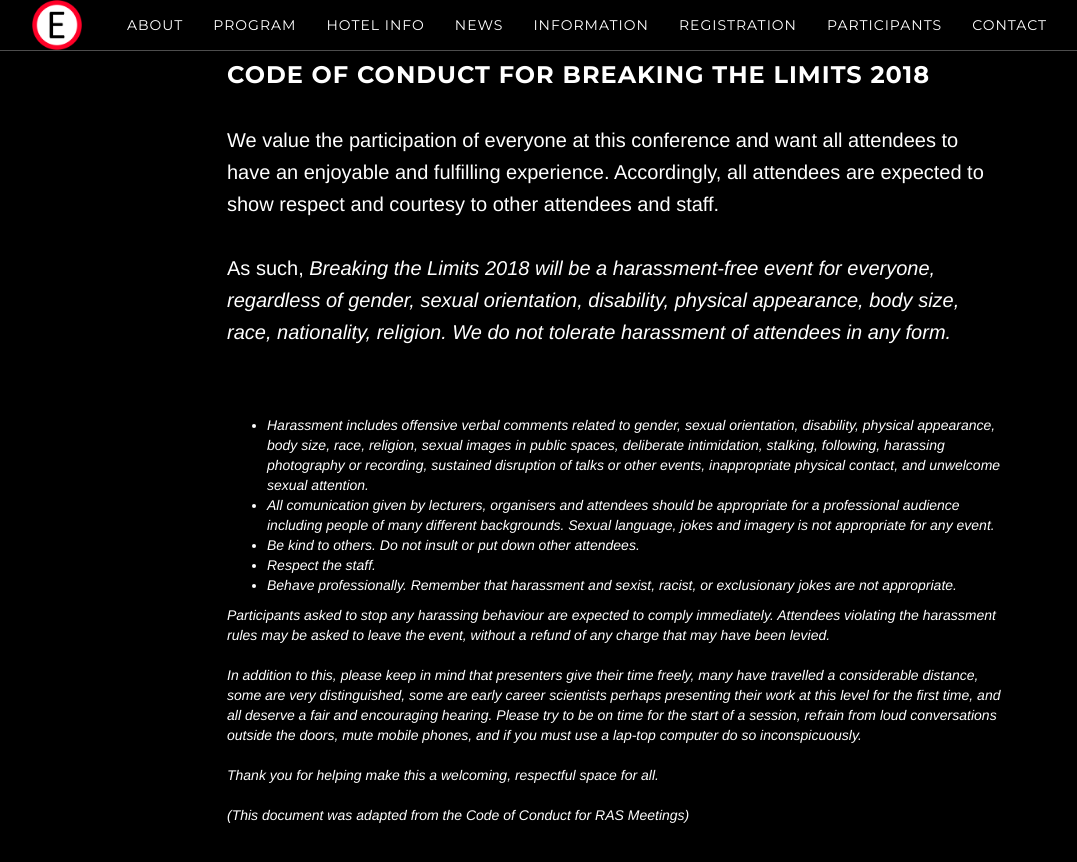
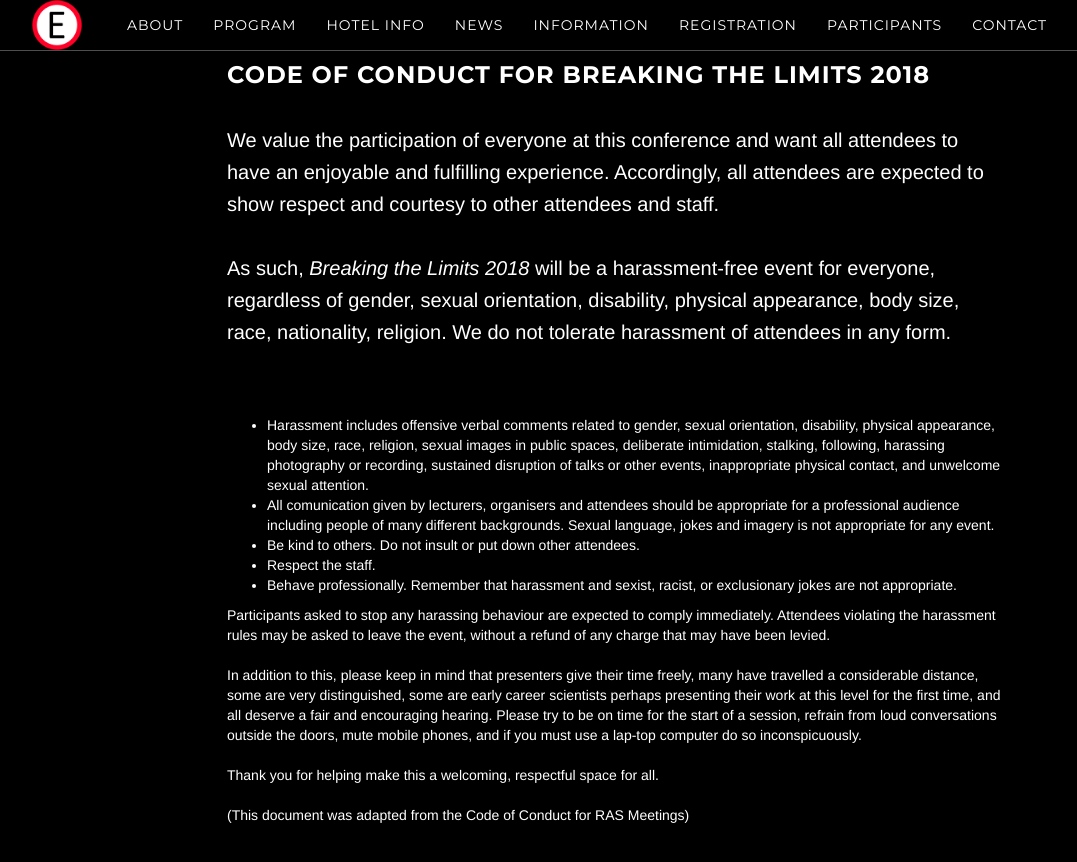
Before and after one commit to breakingthelimits/supereddington2018, a Jekyll site: the page built from program/index.html, in a window 1280 px wide and 900 px high, scrolled down 398 px. Shown: the top 862 px of the window, without its empty margins (38-1115 px from the left). Built offline with Jekyll 4.4.1, drawn with Linux system fonts in a browser that asks for light colours.

```diff
--- a/program/index.html
+++ b/program/index.html
@@ -18,7 +18,7 @@ title: Program
       <p>We value the participation of everyone at this conference and want all attendees to have an enjoyable and fulfilling
         experience. Accordingly, all attendees are expected to show respect and courtesy to other attendees and staff.<br/><br/>
 
-        As such, <i>Breaking the Limits 2018<i/> will be a harassment-free event for everyone, regardless of gender, sexual
+        As such, <i>Breaking the Limits 2018 </i> will be a harassment-free event for everyone, regardless of gender, sexual
         orientation, disability, physical appearance, body size, race, nationality, religion. We do not tolerate harassment
         of attendees in any form.<br/><br/>
 
```
